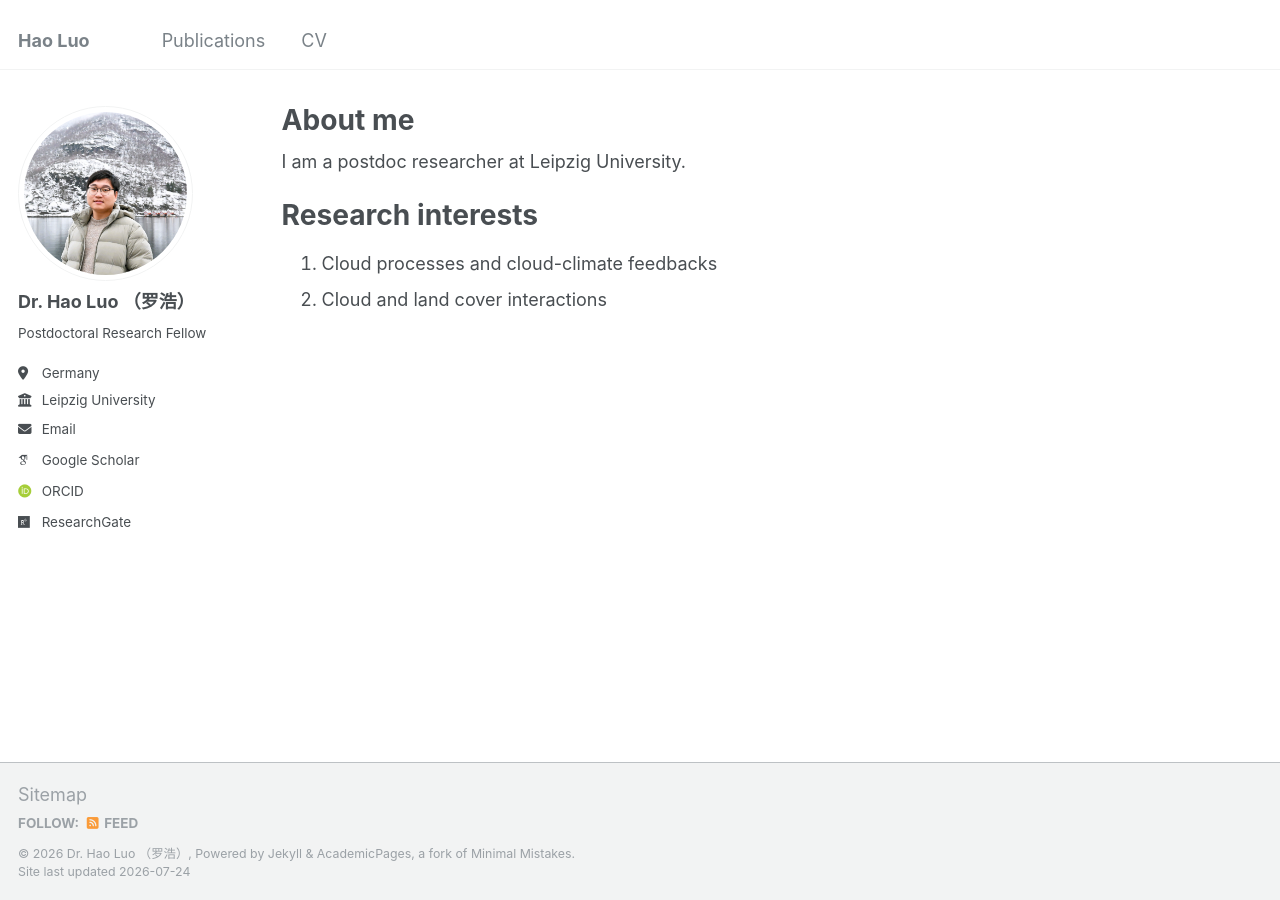
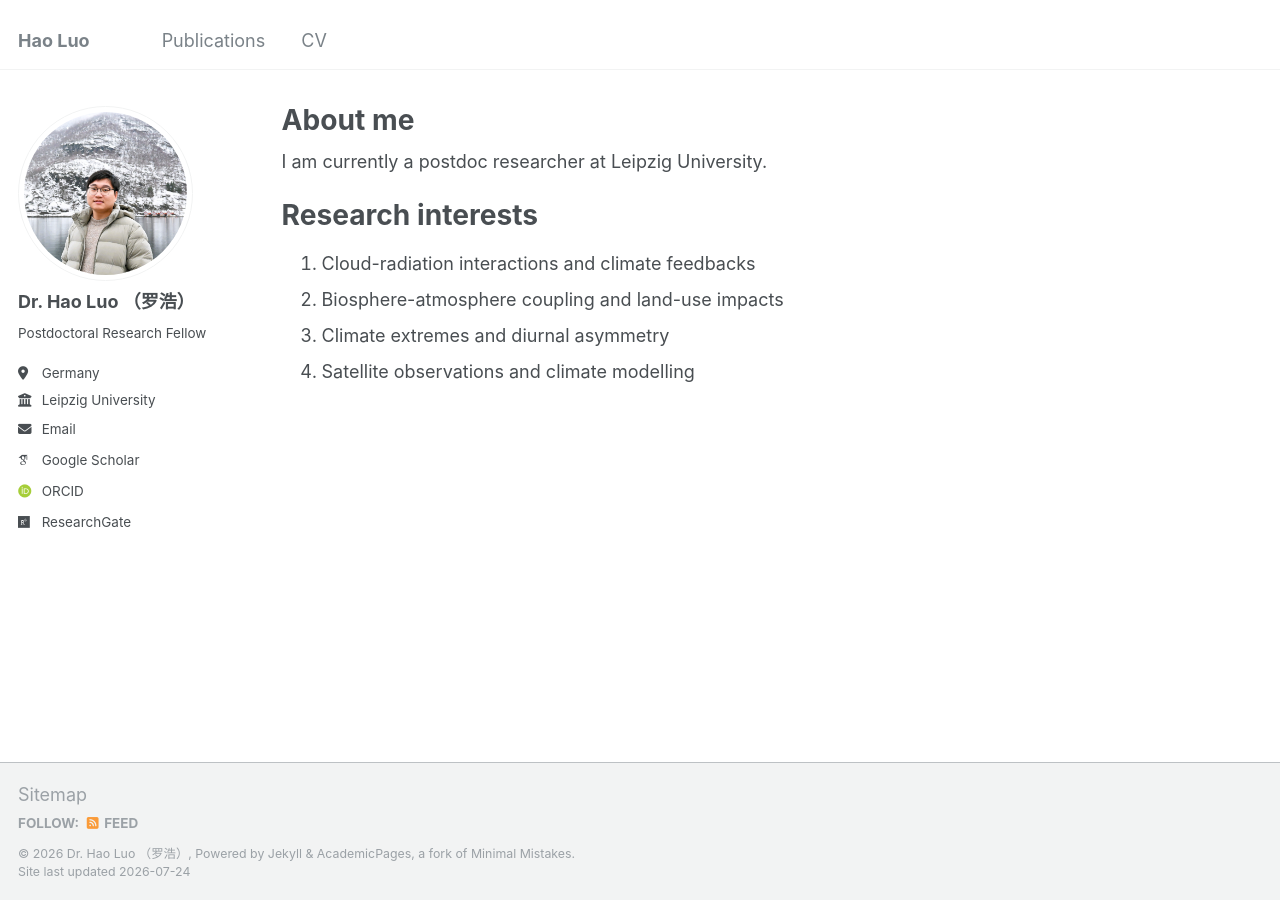
Before and after one commit to haoluo-atmos/haoluo-atmos.github.io, a Jekyll site: the page built from _pages/about.md, in a window 1280 px wide. Built offline with Jekyll 4.4.1, drawn with Linux system fonts in a browser that asks for light colours; some web fonts are replaced.

Commit message:
Update about.md

```diff
--- a/_pages/about.md
+++ b/_pages/about.md
@@ -8,9 +8,11 @@ redirect_from:
 ---
 
 
-  I am a postdoc researcher at Leipzig University.
+  I am currently a postdoc researcher at Leipzig University.
 
 Research interests
 ======
-1. Cloud processes and cloud-climate feedbacks
-2. Cloud and land cover interactions
+1. Cloud-radiation interactions and climate feedbacks
+2. Biosphere-atmosphere coupling and land-use impacts
+3. Climate extremes and diurnal asymmetry
+4. Satellite observations and climate modelling
```
